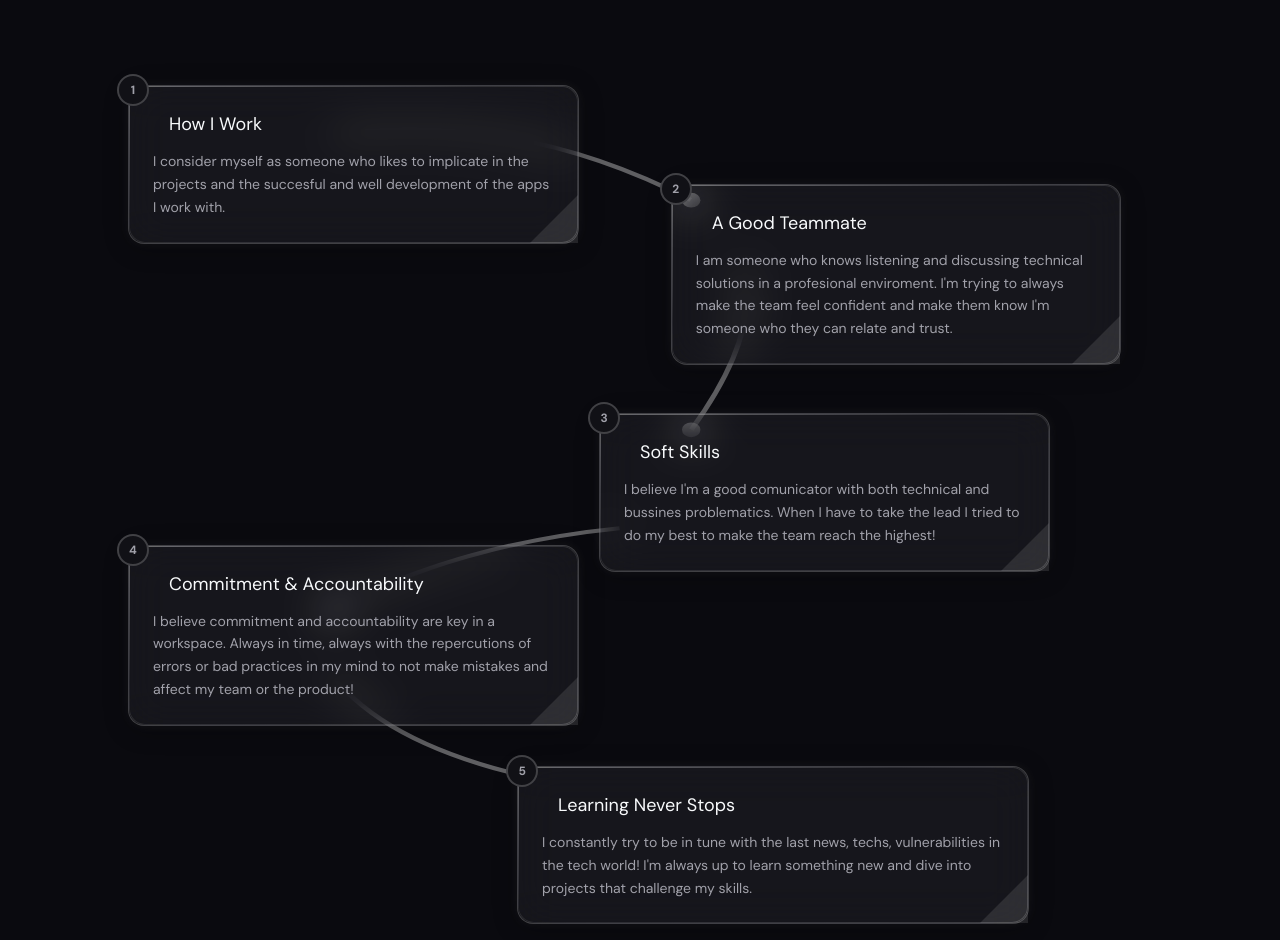
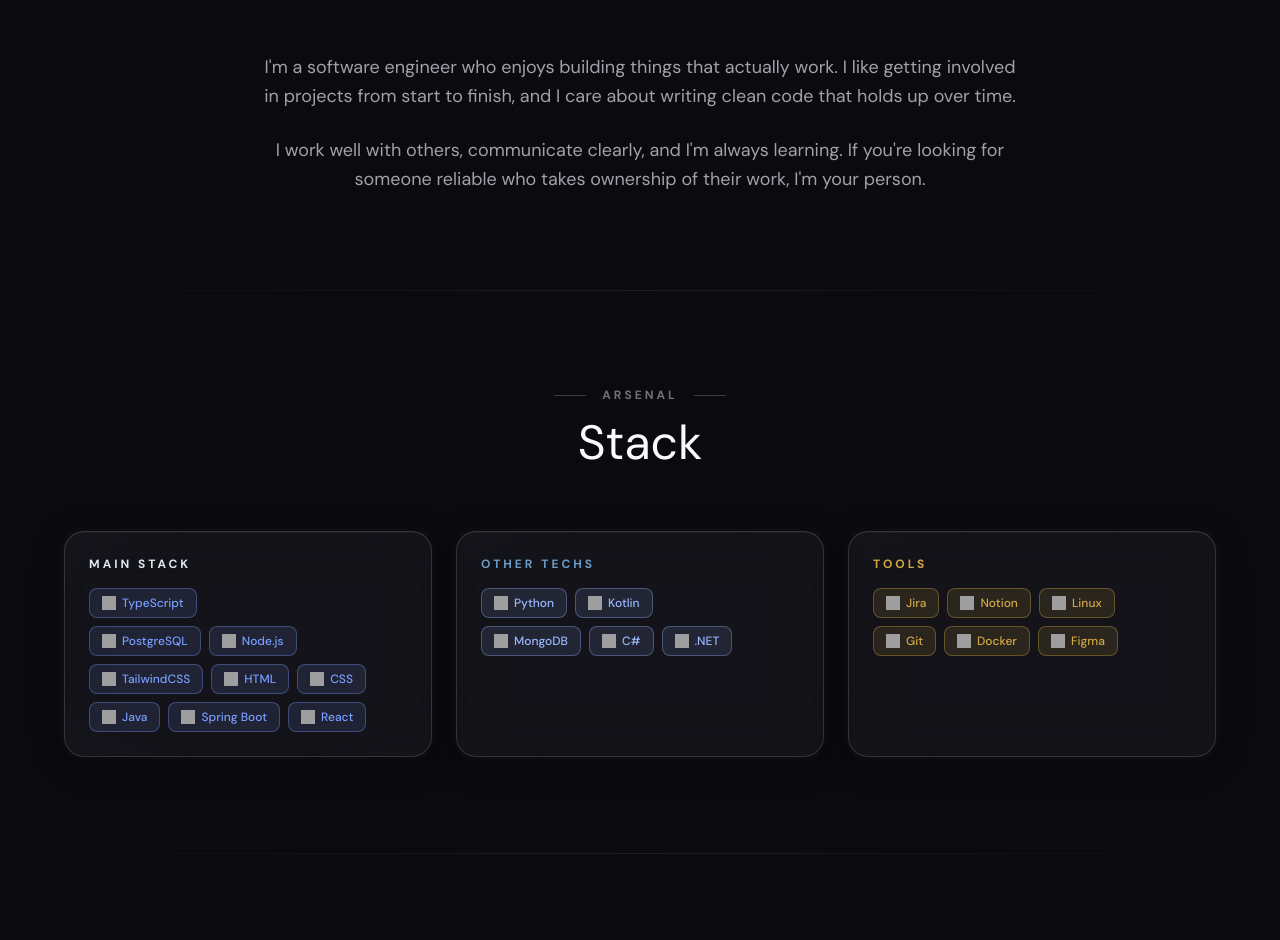
Before and after one commit to Juan17la/JuanPortfolio, a React (Vite) app: page / in a window 1280 px wide. Shown: the part 972-1912 px from the top of the page. Built offline with nearby package versions, Linux system fonts and the light colour scheme; grey boxes are pictures that could not be loaded; a web font is replaced by a local one.

Commit message:
refactor: presentation, project descriptions and about layout structure changed for something smother and cleaner

```diff
--- a/src/components/AboutMe.tsx
+++ b/src/components/AboutMe.tsx
@@ -1,43 +1,14 @@
 import { motion } from 'motion/react';
-import { NodeCard } from "./NodeCard";
 import AnimatedSection from "./animated/AnimatedSection";
-
-const nodes = [
-  {
-    title: "How I Work",
-    description:
-      "I consider myself as someone who likes to implicate in the projects and the succesful and well development of the apps I work with.",
-  },
-  {
-    title: "A Good Teammate",
-    description:
-      "I am someone who knows listening and discussing technical solutions in a profesional enviroment. I'm trying to always make the team feel confident and make them know I'm someone who they can relate and trust.",
-  },
-  {
-    title: "Soft Skills",
-    description:
-      "I believe I'm a good comunicator with both technical and bussines problematics. When I have to take the lead I tried to do my best to make the team reach the highest!",
-  },
-  {
-    title: "Commitment & Accountability",
-    description:
-      "I believe commitment and accountability are key in a workspace. Always in time, always with the repercutions of errors or bad practices in my mind to not make mistakes and affect my team or the product!",
-  },
-  {
-    title: "Learning Never Stops",
-    description:
-      "I constantly try to be in tune with the last news, techs, vulnerabilities in the tech world! I'm always up to learn something new and dive into projects that challenge my skills.",
-  },
-];
 
 const viewportSettings = { once: true, margin: '-80px' as const };
 
 export function AboutMe() {
   return (
     <section className="relative w-full px-6 py-24" id="about">
-      <div className="max-w-5xl mx-auto">
+      <div className="max-w-3xl mx-auto text-center">
         {/* Centered Section Header */}
-        <AnimatedSection className="text-center mb-16">
+        <AnimatedSection className="mb-12">
           <div className="flex items-center justify-center gap-4 mb-4">
             <div className="w-8 h-px bg-white/20" />
             <span className="text-xs uppercase tracking-[0.25em] text-text-muted font-semibold">
@@ -50,188 +21,31 @@ export function AboutMe() {
           </h2>
         </AnimatedSection>
 
-        {/* Desktop Node Graph Container */}
-        <div className="relative hidden md:block" style={{ minHeight: "820px" }}>
-          {/* SVG Connection Lines - sequential draw animation */}
-          <svg
-            className="absolute inset-0 w-full h-full pointer-events-none z-0"
-            viewBox="0 0 100 100"
-            preserveAspectRatio="none"
-            xmlns="http://www.w3.org/2000/svg"
+        {/* Two short paragraphs with soft fade-in */}
+        <div className="flex flex-col gap-6">
+          <motion.p
+            initial={{ opacity: 0, y: 20 }}
+            whileInView={{ opacity: 1, y: 0 }}
+            viewport={viewportSettings}
+            transition={{ type: 'spring', stiffness: 70, damping: 16, delay: 0.1 }}
+            className="text-base sm:text-lg text-text-secondary leading-relaxed"
           >
-            {/* Path 1: Card 1 -> Card 2 */}
-            <motion.path
-              d="M 20 8 Q 38 5, 55 16"
-              fill="none"
-              stroke="rgba(255,255,255,0.35)"
-              strokeWidth="0.5"
-              initial={{ pathLength: 0, opacity: 0 }}
-              whileInView={{ pathLength: 1, opacity: 1 }}
-              viewport={viewportSettings}
-              transition={{ duration: 0.4, delay: 0.1, ease: "easeInOut" }}
-            />
-            {/* Path 2: Card 2 -> Card 3 */}
-            <motion.path
-              d="M 60 24 Q 62 32, 55 44"
-              fill="none"
-              stroke="rgba(255,255,255,0.35)"
-              strokeWidth="0.5"
-              initial={{ pathLength: 0, opacity: 0 }}
-              whileInView={{ pathLength: 1, opacity: 1 }}
-              viewport={viewportSettings}
-              transition={{ duration: 0.4, delay: 0.6, ease: "easeInOut" }}
-            />
-            {/* Path 3: Card 3 -> Card 4 */}
-            <motion.path
-              d="M 48 56 Q 32 58, 20 66"
-              fill="none"
-              stroke="rgba(255,255,255,0.35)"
-              strokeWidth="0.5"
-              initial={{ pathLength: 0, opacity: 0 }}
-              whileInView={{ pathLength: 1, opacity: 1 }}
-              viewport={viewportSettings}
-              transition={{ duration: 0.4, delay: 1.1, ease: "easeInOut" }}
-            />
-            {/* Path 4: Card 4 -> Card 5 */}
-            <motion.path
-              d="M 20 74 Q 25 82, 38 86"
-              fill="none"
-              stroke="rgba(255,255,255,0.35)"
-              strokeWidth="0.5"
-              initial={{ pathLength: 0, opacity: 0 }}
-              whileInView={{ pathLength: 1, opacity: 1 }}
-              viewport={viewportSettings}
-              transition={{ duration: 0.4, delay: 1.6, ease: "easeInOut" }}
-            />
+            I'm a software engineer who enjoys building things that actually work.
+            I like getting involved in projects from start to finish, and I care about
+            writing clean code that holds up over time.
+          </motion.p>
 
-            {/* Junction nodes - pop in after each path draws */}
-            <motion.circle
-              cx="55"
-              cy="16"
-              r="0.9"
-              fill="rgba(255,255,255,0.6)"
-              initial={{ scale: 0, opacity: 0 }}
-              whileInView={{ scale: 1, opacity: 1 }}
-              viewport={viewportSettings}
-              transition={{ duration: 0.3, delay: 0.4, ease: "backOut" }}
-              style={{ transformOrigin: '55px 16px' }}
-            />
-            <motion.circle
-              cx="55"
-              cy="44"
-              r="0.9"
-              fill="rgba(255,255,255,0.6)"
-              initial={{ scale: 0, opacity: 0 }}
-              whileInView={{ scale: 1, opacity: 1 }}
-              viewport={viewportSettings}
-              transition={{ duration: 0.3, delay: 0.9, ease: "backOut" }}
-              style={{ transformOrigin: '55px 44px' }}
-            />
-            <motion.circle
-              cx="20"
-              cy="66"
-              r="0.9"
-              fill="rgba(255,255,255,0.6)"
-              initial={{ scale: 0, opacity: 0 }}
-              whileInView={{ scale: 1, opacity: 1 }}
-              viewport={viewportSettings}
-              transition={{ duration: 0.3, delay: 1.4, ease: "backOut" }}
-              style={{ transformOrigin: '20px 66px' }}
-            />
-          </svg>
-
-          {/* Nodes */}
-          <div className="absolute left-[0%] top-[2%] w-[44%] z-10">
-            <motion.div
-              initial={{ opacity: 0, y: 30 }}
-              whileInView={{ opacity: 1, y: 0 }}
-              viewport={viewportSettings}
-              transition={{ type: 'spring', stiffness: 70, damping: 16, delay: 0.0 }}
-            >
-              <NodeCard title={nodes[0].title} description={nodes[0].description} index={0} />
-            </motion.div>
-          </div>
-          <div className="absolute left-[53%] top-[14%] w-[44%] z-10">
-            <motion.div
-              initial={{ opacity: 0, y: 30 }}
-              whileInView={{ opacity: 1, y: 0 }}
-              viewport={viewportSettings}
-              transition={{ type: 'spring', stiffness: 70, damping: 16, delay: 0.5 }}
-            >
-              <NodeCard title={nodes[1].title} description={nodes[1].description} index={1} />
-            </motion.div>
-          </div>
-          <div className="absolute left-[46%] top-[42%] w-[44%] z-10">
-            <motion.div
-              initial={{ opacity: 0, y: 30 }}
-              whileInView={{ opacity: 1, y: 0 }}
-              viewport={viewportSettings}
-              transition={{ type: 'spring', stiffness: 70, damping: 16, delay: 1.0 }}
-            >
-              <NodeCard title={nodes[2].title} description={nodes[2].description} index={2} />
-            </motion.div>
-          </div>
-          <div className="absolute left-[0%] top-[58%] w-[44%] z-10">
-            <motion.div
-              initial={{ opacity: 0, y: 30 }}
-              whileInView={{ opacity: 1, y: 0 }}
-              viewport={viewportSettings}
-              transition={{ type: 'spring', stiffness: 70, damping: 16, delay: 1.5 }}
-            >
-              <NodeCard title={nodes[3].title} description={nodes[3].description} index={3} />
-            </motion.div>
-          </div>
-          <div className="absolute left-[38%] top-[85%] w-[50%] z-10">
-            <motion.div
-              initial={{ opacity: 0, y: 30 }}
-              whileInView={{ opacity: 1, y: 0 }}
-              viewport={viewportSettings}
-              transition={{ type: 'spring', stiffness: 70, damping: 16, delay: 2.0 }}
-            >
-              <NodeCard title={nodes[4].title} description={nodes[4].description} index={4} />
-            </motion.div>
-          </div>
-        </div>
-
-        {/* Mobile: vertical stack with timeline */}
-        <div className="md:hidden relative">
-          <motion.div
-            className="absolute left-4.75 top-4 bottom-4 w-px origin-top"
-            style={{
-              background: "linear-gradient(to bottom, transparent, rgba(255,255,255,0.4) 5%, rgba(255,255,255,0.4) 95%, transparent)",
-            }}
-            initial={{ scaleY: 0 }}
-            whileInView={{ scaleY: 1 }}
+          <motion.p
+            initial={{ opacity: 0, y: 20 }}
+            whileInView={{ opacity: 1, y: 0 }}
             viewport={viewportSettings}
-            transition={{ duration: 1.2, ease: "easeInOut" }}
-          />
-          <div className="flex flex-col gap-8">
-            {nodes.map((node, index) => (
-              <div key={index} className="relative pl-12">
-                <motion.div
-                  className="absolute left-3.5 top-6 w-3 h-3 rounded-full border-2 border-white/30 bg-background z-10"
-                  style={{ boxShadow: "0 0 8px rgba(255,255,255,0.2)" }}
-                  initial={{ scale: 0, opacity: 0 }}
-                  whileInView={{ scale: 1, opacity: 1 }}
-                  viewport={viewportSettings}
-                  transition={{ delay: index * 0.18 + 0.15, duration: 0.3, ease: "backOut" }}
-                />
-                <motion.div
-                  initial={{ opacity: 0, y: 30 }}
-                  whileInView={{ opacity: 1, y: 0 }}
-                  viewport={viewportSettings}
-                  transition={{
-                    type: 'spring',
-                    stiffness: 70,
-                    damping: 16,
-                    delay: index * 0.18 + 0.30,
-                  }}
-                >
-                  <NodeCard title={node.title} description={node.description} index={index} />
-                </motion.div>
-              </div>
-            ))}
-          </div>
+            transition={{ type: 'spring', stiffness: 70, damping: 16, delay: 0.2 }}
+            className="text-base sm:text-lg text-text-secondary leading-relaxed"
+          >
+            I work well with others, communicate clearly, and I'm always learning.
+            If you're looking for someone reliable who takes ownership of their work,
+            I'm your person.
+          </motion.p>
         </div>
       </div>
     </section>
--- a/src/components/ProjectModal.tsx
+++ b/src/components/ProjectModal.tsx
@@ -127,6 +127,7 @@ export function ProjectModal({ project, onClose }: ProjectModalProps) {
                     src={project.images[activeImage]}
                     alt={`${project.name} screenshot ${activeImage + 1}`}
                     className="w-full h-full object-cover cursor-zoom-in"
+                    loading="lazy"
                     onClick={() => setLightboxImage(project.images[activeImage])}
                   />
                   {/* Image indicator dots */}
@@ -178,6 +179,7 @@ export function ProjectModal({ project, onClose }: ProjectModalProps) {
                         src={img}
                         alt={`${project.name} thumbnail ${i + 1}`}
                         className="w-full h-full object-cover"
+                        loading="lazy"
                       />
                     </button>
                   ))}
@@ -273,6 +275,7 @@ export function ProjectModal({ project, onClose }: ProjectModalProps) {
                   src={lightboxImage}
                   alt="Full size preview"
                   className="max-w-[95vw] max-h-[90vh] object-contain rounded-lg"
+                  loading="lazy"
                   initial={{ scale: 0.9 }}
                   animate={{ scale: 1 }}
                   exit={{ scale: 0.9 }}
--- a/src/components/Welcome.tsx
+++ b/src/components/Welcome.tsx
@@ -76,8 +76,7 @@ export function Welcome() {
           transition={{ type: 'spring', stiffness: 70, damping: 16, delay: 0.7 }}
           className="text-text-muted text-base sm:text-lg max-w-2xl mb-10 leading-relaxed"
         >
-          Over the past 2 years, I’ve built and shipped web applications that solve real problems.
-          I focus on writing clean, maintainable code, making solid design decisions, and working closely with teams to deliver reliable products people actually use.
+          Fullstack Software Engineer focused on building clean, maintainable systems and delivering reliable products. Strong collaborator, quick learner, and committed to writing code that scales and lasts.
         </motion.p>
 
         {/* Social Buttons with magnetic hover */}
--- a/src/data/projects.json
+++ b/src/data/projects.json
@@ -2,10 +2,10 @@
   {
     "id": 1,
     "name": "AloMedia",
-    "brief": "Distributed video editing platform with proxy-based uploads and optimized rendering pipeline.",
-    "description": "AloMedia was engineered to address performance bottlenecks inherent to browser-based video editing, particularly when handling large media files. To mitigate upload latency and improve user experience, a proxy-based ingestion system was implemented, allowing users to interact immediately with compressed media while the original high-resolution asset uploads asynchronously. The system prioritizes seamless transition from proxy to source media to maintain editing fidelity.\n\nPreview accuracy posed additional architectural challenges, leading to a modular rendering approach where transformations (filters, scaling, rotation) are isolated by type to ensure deterministic visual output and maintain consistency between preview and final export.\n\nVideo export was a critical bottleneck due to high computational cost. This was solved by offloading rendering to a dedicated processing pipeline composed of an API layer and distributed workers. Redis was introduced as an intermediate storage layer for media chunks, reducing server load and avoiding heavy data transfer between services. These decisions reduced export times from ~40 minutes to ~6 minutes for a 3-minute video, achieving a significant improvement in throughput and system scalability.",
+    "brief": "Professional online video editor with AI-powered audio tools and real-time effects.",
+    "description": "AloMedia is a fully featured online video editor that runs in the browser. It comes with all the standard controls professionals expect: a full timeline, cut and trim tools, visual modifiers, color filters, and complete audio editing. The platform also includes AI-powered transcription and audio cleanup tools that help users produce polished content faster.\n\nThe media pipeline is optimized for speed and ease of use. Users can start editing within seconds of uploading.",
     "tech": ["react", "typescript", "java", "spring boot", "python", "postgresql"],
-    "specialities": ["frontend", "backend", "distributed systems", "system design", "performance optimization"],
+    "specialities": ["frontend", "backend", "video processing", "system design", "performance optimization"],
     "images": ["/assets/alomedia-1.jpeg", "/assets/alomedia-2.jpeg", "/assets/alomedia-3.jpeg"],
     "category": "starproject",
     "repositoryLink": ["https://github.com/Juan17la/AloMediaReact", "https://github.com/Juan17la/AloMediaReact"],
@@ -14,8 +14,8 @@
   {
     "id": 2,
     "name": "Downforce Analytics",
-    "brief": "Physics-based vehicle analysis platform using approximated aerodynamic models.",
-    "description": "Downforce Analytics was developed to analyze and compare aerodynamic performance across multiple racing vehicles using publicly available data. The system models downforce behavior through simplified physics equations and approximations, enabling comparative analysis without access to proprietary datasets.\n\nOver 30 vehicle configurations were simulated, requiring normalization of inconsistent data sources and assumptions to maintain comparability. While the model introduces a measurable error margin due to approximation, it achieves realistic trends and relative accuracy, making it suitable for exploratory analysis.\n\nThe project emphasizes the translation of theoretical physics into practical software models, balancing accuracy with computational simplicity and data availability constraints.",
+    "brief": "Aerodynamic performance analysis platform for racing vehicles.",
+    "description": "Downforce Analytics is a data-driven platform that evaluates aerodynamic performance across racing vehicles. It processes publicly available datasets (a lot of data is aproximated) and applies physics-based models to calculate downforce, drag, and efficiency metrics.\n\nThe system supports comparative analysis across multiple vehicle configurations, helping users identify performance trends and relative advantages. The frontend presents complex simulation results through clear, interactive visualizations that make technical data accessible to engineers and analysts.",
     "tech": ["html", "css", "javascript"],
     "specialities": ["frontend", "data analysis", "simulation"],
     "images": ["/assets/f1analitics1.png", "/assets/f1analitics2.png", "/assets/f1analitics3.png"],
@@ -25,12 +25,12 @@
   },
   {
     "id": 3,
-    "name": "Mikus Money",
-    "brief": "Transaction-safe fintech system with strict consistency and concurrency control.",
-    "description": "Mikus Money was designed to model real-world financial system constraints, focusing on transactional integrity under concurrent conditions. Idempotency mechanisms were implemented to prevent duplicate transaction execution caused by retries or network instability.\n\nTo ensure balance consistency, pessimistic locking was applied at the database level, guaranteeing that concurrent operations on the same account are serialized. This prevents race conditions where near-simultaneous transactions could otherwise lead to incorrect balances.\n\nThe system prioritizes correctness and data integrity over throughput, reflecting real-world fintech trade-offs where consistency is non-negotiable.",
+    "name": "Financial App",
+    "brief": "Secure financial transaction system with real-time consistency controls.",
+    "description": "A backend financial system designed for secure money transfers with strict consistency requirements. It implements idempotency mechanisms to prevent duplicate transactions, and uses pessimistic locking at the database level to eliminate race conditions during concurrent operations.\n\nThe system is built to handle real-world fintech constraints where data integrity is non-negotiable. Every transaction is traceable, balances remain accurate under load, and the architecture ensures no funds are lost or duplicated even under network instability.",
     "tech": ["react", "java", "spring boot", "postgresql"],
     "specialities": ["backend", "system design", "data consistency"],
-    "images": ["/assets/Mikus1.png", "/assets/Mikus2.png", "/assets/Mikus3.png"],
+    "images": ["/assets/Mikus2.png", "/assets/Mikus3.png","/assets/Mikus1.png"],
     "category": "sillyproject",
     "repositoryLink": ["https://github.com/Juan17la/MikusMoneyReact", "https://github.com/Juan17la/MikusMoney"],
     "previewLink": ""
@@ -38,8 +38,8 @@
   {
     "id": 4,
     "name": "University Management System",
-    "brief": "Workflow optimization system for contract lifecycle management with auditability.",
-    "description": "This system was built to optimize and secure the internship contract lifecycle within a university environment. The original process relied on manual steps and spreadsheet-based tracking, introducing delays and lack of traceability.\n\nThe platform replaces this with a structured workflow engine and persistent storage, reducing processing time by approximately 30 minutes per phase. Contracts are managed through well-defined states, with role-based access control ensuring that only authorized actors can perform transitions.\n\nDocument handling was redesigned by migrating from local/Excel-based storage to a centralized database combined with a secure file storage bucket. This guarantees immutability, historical traceability, and improved access control for audit and compliance purposes.",
+    "brief": "Digital workflow platform for university internship contract lifecycle management.",
+    "description": "This platform digitizes the entire internship contract lifecycle for a university, replacing manual spreadsheets and paperwork with a structured, automated workflow. Each contract moves through clearly defined stages with role-based approvals, reducing processing time and eliminating bottlenecks.\n\nAll documents are stored in a centralized, secure repository with full version history. The system provides complete audit trails, ensuring compliance and making it easy to track every action taken on a contract from initiation to completion.",
     "tech": ["java", "spring boot", "postgresql"],
     "specialities": ["backend", "system design", "workflow systems"],
     "images": ["/assets/gcucc.png"],
```
